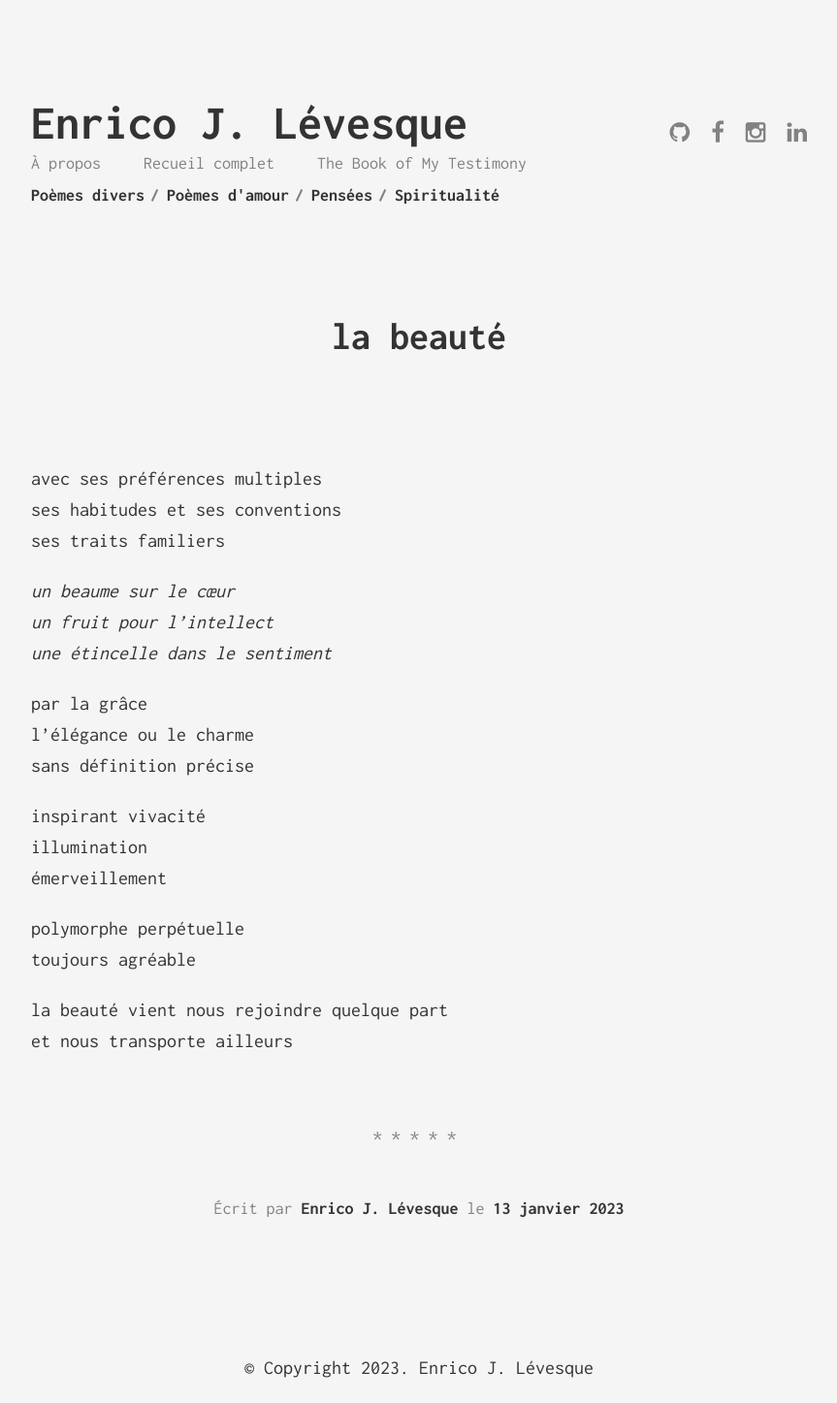
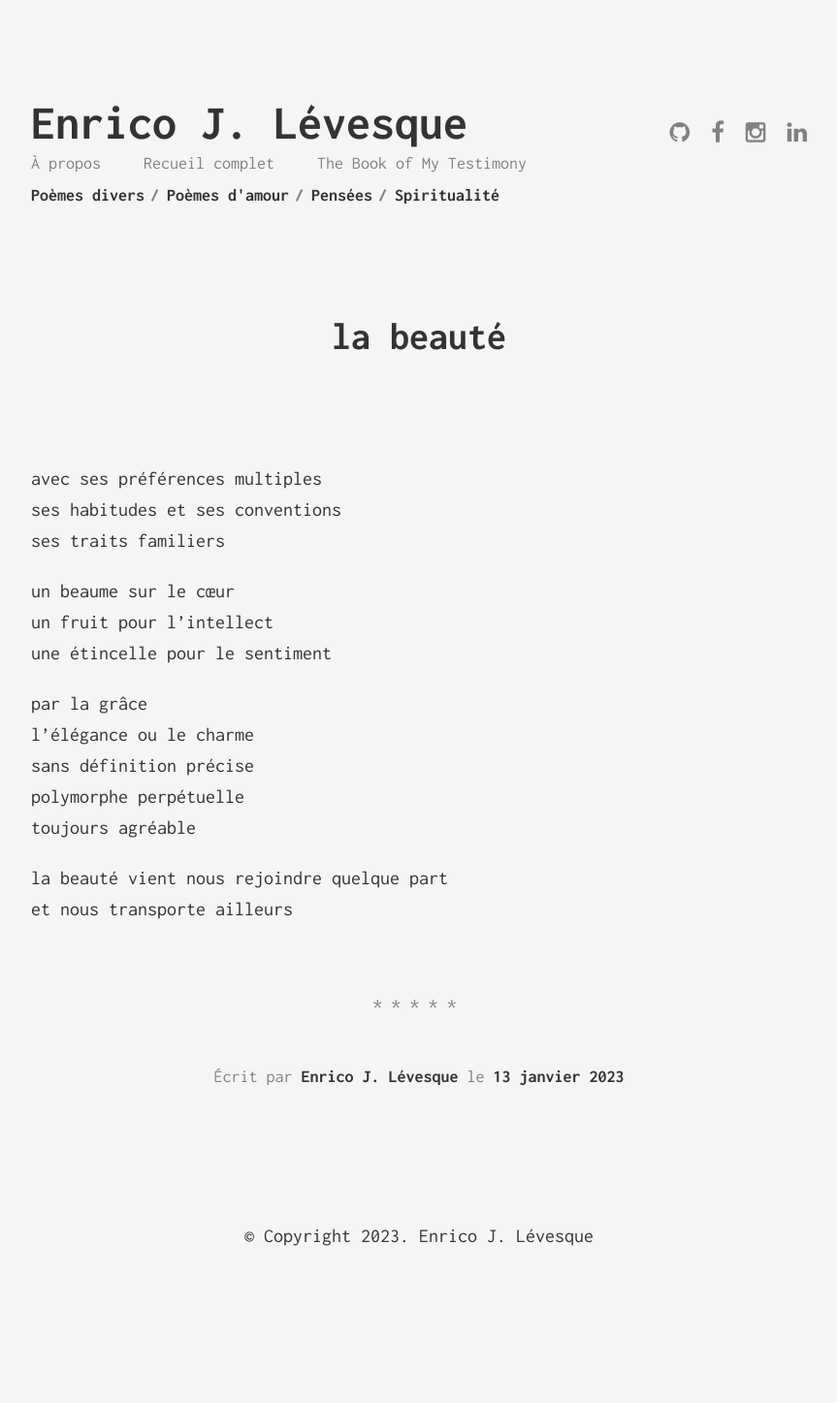
Before and after one commit to enricoJL/enricojl.github.io, a Jekyll site: the page built from _posts/2023-01-13-beaute.md, in a window 1280 px wide. Shown: the whole page at 97% size, without its empty margins (208-1071 px from the left). Built offline with Jekyll 4.4.1, drawn with Linux system fonts in a browser that asks for light colours; after the commit the page ends 1311 px from its top, so only the background shows below that.

Commit message:
fix beauté

```diff
--- a/_posts/2023-01-13-beaute.md
+++ b/_posts/2023-01-13-beaute.md
@@ -10,18 +10,13 @@ avec ses préférences multiples
 ses habitudes et ses conventions
 ses traits familiers
 
-*un beaume sur le cœur
+un beaume sur le cœur
 un fruit pour l'intellect
-une étincelle dans le sentiment*
+une étincelle pour le sentiment
 
 par la grâce
 l'élégance ou le charme
 sans définition précise
-
-inspirant vivacité
-illumination
-émerveillement
-
 polymorphe perpétuelle
 toujours agréable
 
```
